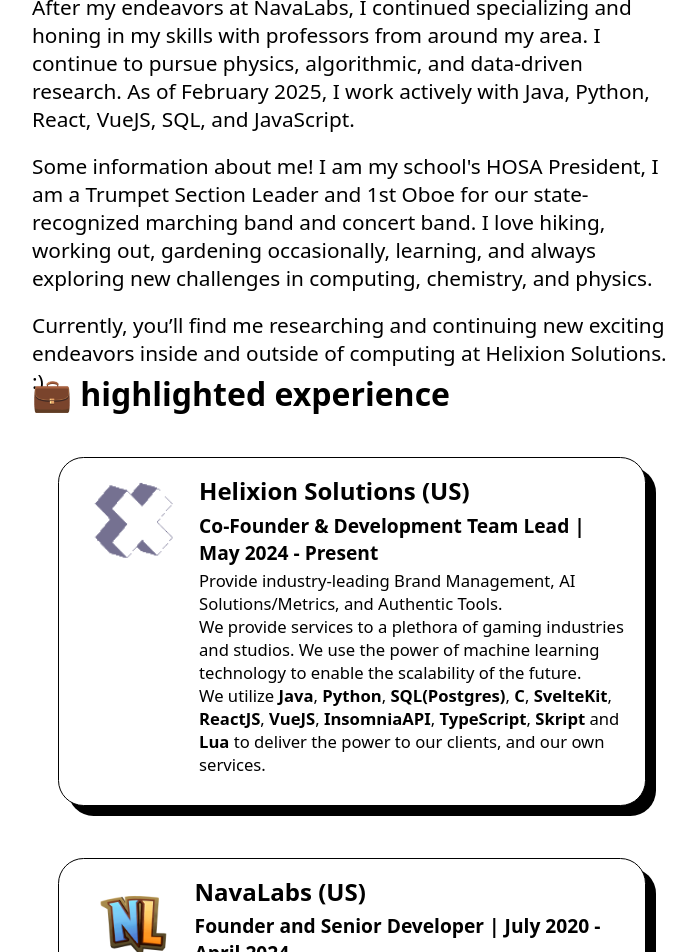
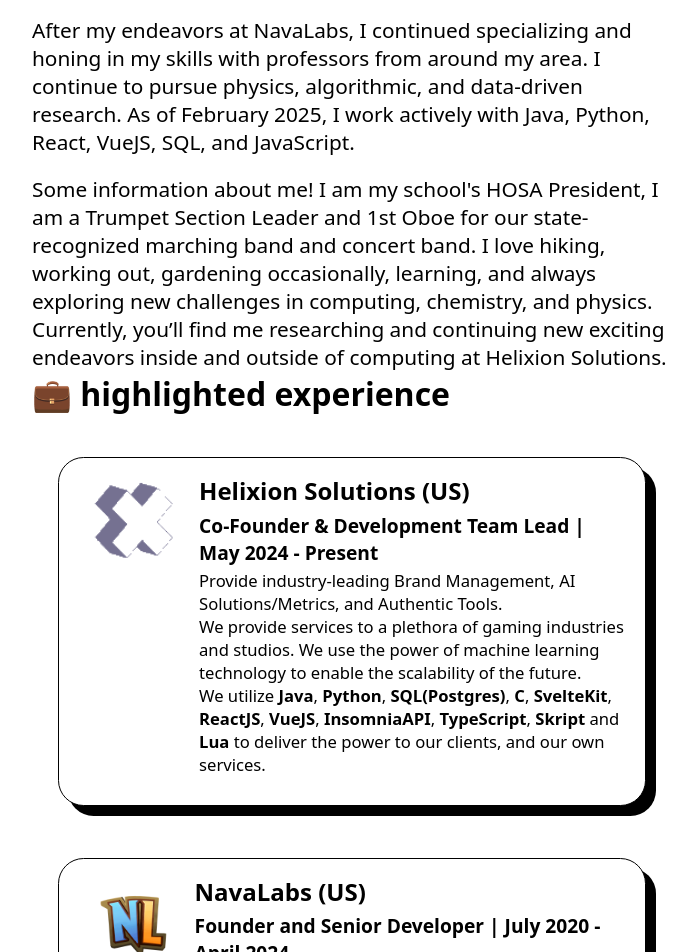
Before and after one commit to distray/portfolio, a plain HTML site: page index.html in a window 1280 px wide. Shown: the part 1209-2161 px from the top of the page, without its empty margins (160-856 px from the left). Drawn offline with Linux system fonts and the light colour scheme.

Commit message:
Update index.html

```diff
--- a/index.html
+++ b/index.html
@@ -41,8 +41,7 @@
             <p>I am a self-taught developer and Computer Science student. I began developing with VBScript in 2018. Through this experience, I discovered networking and databasing, eventually expanding my horizons into SQL, MongoDB, PostgreSQL, and PHP.</p>
             <p>Following 2020, I began working with new languages such as JavaScript, ReactJS and VueJS. I also started my first company named "NavaLabs" which dissolved in 2024. A small scale software studio focusing on bringing quality servers and services to popular games such as Minecraft and Roblox.</p>
             <p>After my endeavors at NavaLabs, I continued specializing and honing in my skills with professors from around my area. I continue to pursue physics, algorithmic, and data-driven research. As of February 2025, I work actively with Java, Python, React, VueJS, SQL, and JavaScript.</p>
-            <p>Some information about me! I am my school's HOSA President, I am a Trumpet Section Leader and 1st Oboe for our state-recognized marching band and concert band. I love hiking, working out, gardening occasionally, learning, and always exploring new challenges in computing, chemistry, and physics.</p>
-            <p> Currently, you’ll find me researching and continuing new exciting endeavors inside and outside of computing at Helixion Solutions. :)</p>
+            <p>Some information about me! I am my school's HOSA President, I am a Trumpet Section Leader and 1st Oboe for our state-recognized marching band and concert band. I love hiking, working out, gardening occasionally, learning, and always exploring new challenges in computing, chemistry, and physics.  Currently, you’ll find me researching and continuing new exciting endeavors inside and outside of computing at Helixion Solutions.</p>
         </section>
 
         <section id="experience">
```
